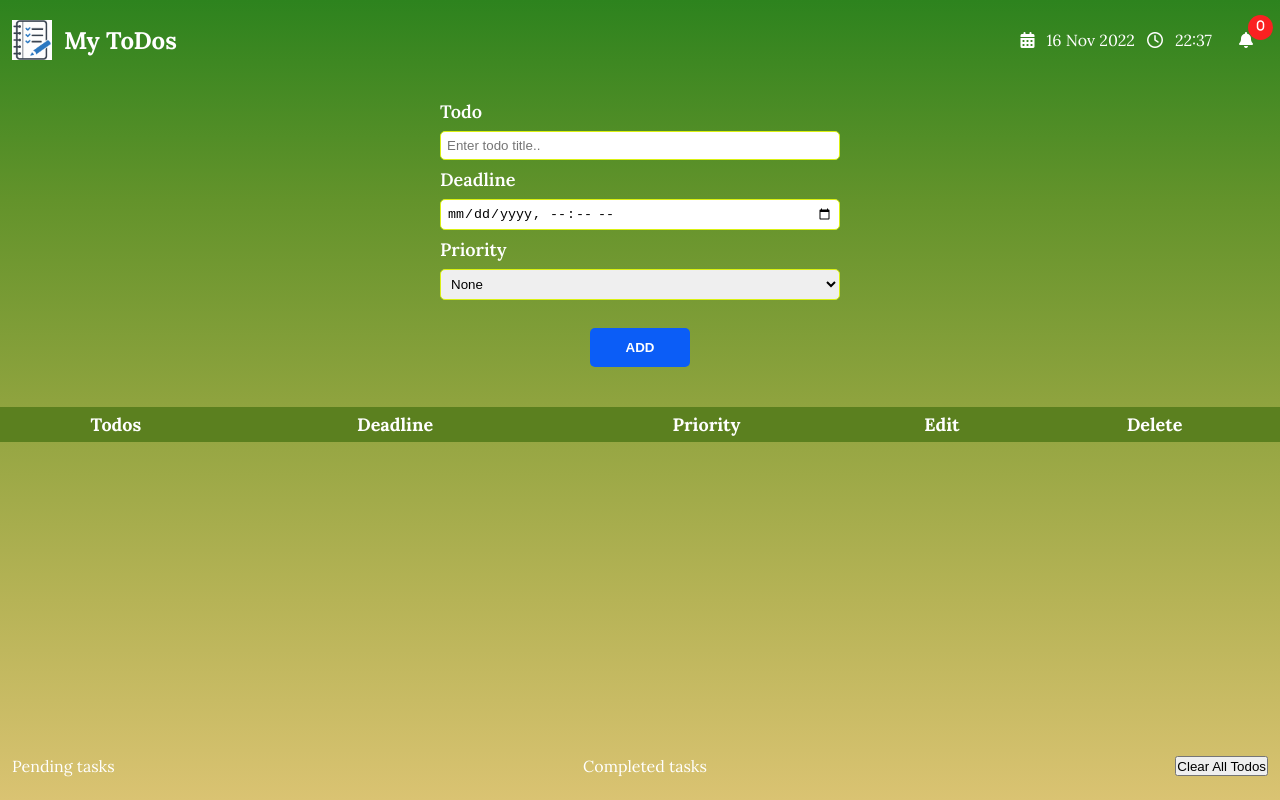
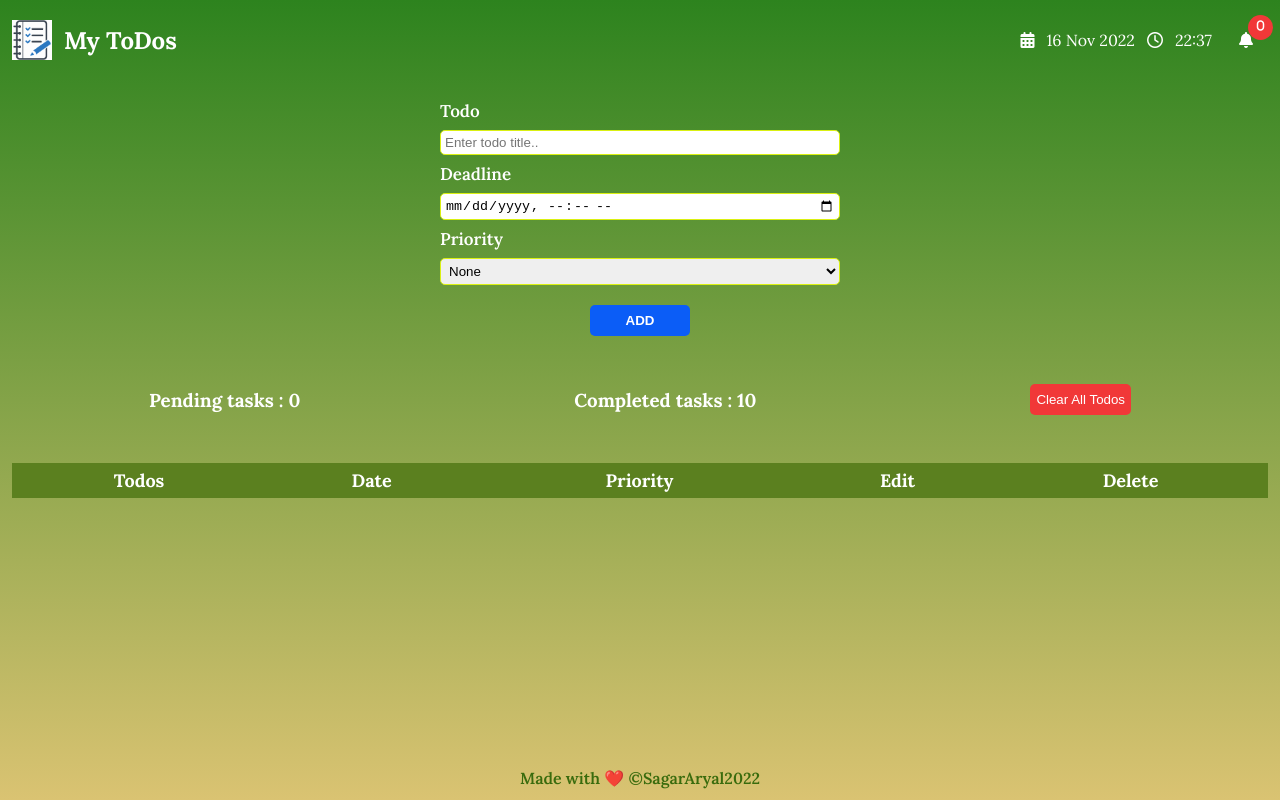
Before and after one commit to sagar-aryal/todos, a React (Create React App) app: page / in a window 1280 px wide. Built offline with nearby package versions, Linux system fonts and the light colour scheme.

Commit message:
UI updated and work on progess

```diff
--- a/src/App.js
+++ b/src/App.js
@@ -1,50 +1,9 @@
-import { useState, useEffect } from "react";
-
-import Header from "./components/Header";
-import AddTodos from "./components/AddTodoForm";
-import Table from "./components/Table";
-import Footer from "./components/Footer";
+import Todos from "./components/Todos";
 
 const App = () => {
-  const [date, setDate] = useState(new Date());
-  const [values, setvalues] = useState({
-    todo: "",
-    datetime: "",
-    priority: "",
-  });
-  const [todos, setTodos] = useState([]);
-
-  useEffect(() => {
-    const interval = setInterval(() => setDate(new Date()), 1000);
-    return () => clearInterval(interval);
-  }, []);
-
-  const handleChange = (event) => {
-    const name = event.target.name;
-    const value = event.target.value;
-    setvalues((preValues) => ({ ...preValues, [name]: value }));
-  };
-
-  const handleSubmit = (event) => {
-    event.preventDefault();
-    setTodos([...todos, values]);
-    setvalues({
-      todo: "",
-      datetime: "",
-      priority: "",
-    });
-  };
-
   return (
     <>
-      <Header date={date} todos={todos} />
-      <AddTodos
-        values={values}
-        handleChange={handleChange}
-        handleSubmit={handleSubmit}
-      />
-      <Table todos={todos} />
-      <Footer />
+      <Todos />
     </>
   );
 };
--- a/src/components/Footer.jsx
+++ b/src/components/Footer.jsx
@@ -1,11 +1,9 @@
 import React from "react";
 
-const Footer = () => {
+const Footer = ({ handleClearTodos }) => {
   return (
     <footer>
-      <p>Pending tasks</p>
-      <p>Completed tasks</p>
-      <button>Clear All Todos</button>
+      <p>Made with ❤️ ©SagarAryal2022</p>
     </footer>
   );
 };
--- a/src/components/Header.jsx
+++ b/src/components/Header.jsx
@@ -1,6 +1,17 @@
+import { useState, useEffect } from "react";
+
 import logo from "../assets/logo.png";
 
-const Header = ({ date, todos }) => {
+const Header = ({ todos }) => {
+  const [date, setDate] = useState(new Date());
+
+  useEffect(() => {
+    const interval = setInterval(() => {
+      setDate(new Date());
+    }, 1000);
+    return () => clearInterval(interval);
+  }, []);
+
   return (
     <header>
       <div className="left">
--- /dev/null
+++ b/src/components/Overview.jsx
@@ -0,0 +1,15 @@
+const Overview = ({ handleClearTodos }) => {
+  return (
+    <div className="overview">
+      <h3>
+        Pending tasks : <span> 0</span>
+      </h3>
+      <h3>
+        Completed tasks :<span> 10</span>
+      </h3>
+      <button onClick={handleClearTodos}>Clear All Todos</button>
+    </div>
+  );
+};
+
+export default Overview;
--- a/src/components/Table.jsx
+++ b/src/components/Table.jsx
@@ -1,16 +1,14 @@
-const Table = ({ todos }) => {
-  const handleClick = (event) => {
-    //  The classList.toggle method toggle class from the element
-    event.currentTarget.classList.toggle("inactive");
+const Table = ({ todos, handleComplete }) => {
+  const strikethrough = (index) => {
+    handleComplete(index);
   };
 
   return (
-    <div className="container">
     <table>
       <thead>
         <tr>
           <th>Todos</th>
-            <th>Deadline</th>
+          <th>Date</th>
           <th>Priority</th>
           <th>Edit</th>
           <th>Delete</th>
@@ -18,7 +16,15 @@ const Table = ({ todos }) => {
       </thead>
       <tbody>
         {todos?.map((data, index) => (
-            <tr key={index} onClick={handleClick}>
+          <tr
+            key={index}
+            onClick={() => strikethrough(index)}
+            style={
+              todos.completed
+                ? { cursor: "pointer", textDecoration: "red line-through" }
+                : { cursor: "pointer" }
+            }
+          >
             <td>{data.todo}</td>
             <td>{data.datetime}</td>
             <td>{data.priority}</td>
@@ -36,7 +42,6 @@ const Table = ({ todos }) => {
         ))}
       </tbody>
     </table>
-    </div>
   );
 };
 
--- /dev/null
+++ b/src/components/Todos.jsx
@@ -0,0 +1,66 @@
+import { useState } from "react";
+
+import Header from "./Header";
+import AddTodos from "./AddTodoForm";
+import Table from "./Table";
+import Footer from "./Footer";
+import Overview from "./Overview";
+
+const Todos = () => {
+  const [values, setvalues] = useState({
+    todo: "",
+    datetime: "",
+    priority: "",
+  });
+  const [todos, setTodos] = useState([]);
+
+  const handleChange = (event) => {
+    const name = event.target.name;
+    const value = event.target.value;
+    setvalues({ ...values, [name]: value });
+  };
+
+  const handleSubmit = (event) => {
+    event.preventDefault();
+    setTodos((preValues) => [...preValues, { ...values, completed: false }]);
+    setvalues({
+      todo: "",
+      datetime: "",
+      priority: "",
+    });
+  };
+
+  const handleComplete = (index) => {
+    const newTodos = todos.map((todo, idx) => {
+      if (index === idx) {
+        console.log(todo);
+        return { ...todo, completed: !todo.completed };
+      } else {
+        return todo;
+      }
+    });
+    setTodos((_) => [...todos, newTodos]);
+  };
+
+  const handleClearTodos = () => {
+    setTodos((_) => []);
+  };
+
+  return (
+    <>
+      <Header todos={todos} />
+      <div className="container">
+        <AddTodos
+          values={values}
+          handleChange={handleChange}
+          handleSubmit={handleSubmit}
+        />
+        <Overview handleClearTodos={handleClearTodos} />
+        <Table todos={todos} handleComplete={handleComplete} />
+      </div>
+      <Footer />
+    </>
+  );
+};
+
+export default Todos;
--- a/src/index.css
+++ b/src/index.css
@@ -7,14 +7,7 @@
 }
 
 body {
-  background-image: linear-gradient(
-    to bottom,
-    #2d831e,
-    #63932b,
-    #8ea33e,
-    #b6b356,
-    #dac372
-  );
+  background-image: linear-gradient(to bottom, #2d831e, #dac372);
   background-repeat: no-repeat;
   font-family: "Lora", serif;
   font-weight: 400;
@@ -22,15 +15,22 @@ body {
   height: 100vh;
 }
 
+.container {
+  max-width: 1280px;
+  padding: 0 12px;
+  margin: 0 auto;
+}
+
 /* todos header section */
 header {
   height: 80px;
-  /*   background: #85a114; */
   padding: 0 12px;
   display: flex;
   justify-content: space-between;
   align-items: center;
   z-index: 10;
+  position: sticky;
+  top: 0;
 }
 
 header .left,
@@ -63,7 +63,7 @@ header .right .notification-btn span {
   padding: 5px;
   text-align: center;
   border-radius: 50%;
-  background-color: rgb(250, 33, 33);
+  background-color: rgb(241, 56, 56);
   font-size: 12px;
 }
 
@@ -75,7 +75,7 @@ form {
 }
 
 form label {
-  font-size: 18px;
+  font-size: 17px;
   font-weight: 600;
   text-align: left;
   display: block;
@@ -84,7 +84,7 @@ form label {
 form input,
 form select {
   width: 100%;
-  padding: 6px;
+  padding: 4px;
   margin: 8px 0;
   border: 1px solid rgb(218, 240, 18);
   border-radius: 5px;
@@ -98,22 +98,39 @@ form button {
   color: #fff;
   text-transform: uppercase;
   width: 100px;
-  padding: 12px 0;
+  padding: 8px 0;
   border: none;
   border-radius: 5px;
+  margin-top: 12px;
   cursor: pointer;
-  margin: 20px 8px;
 }
 
 form button:hover {
   background: rgba(11, 93, 247, 0.6);
 }
 
+/* todos overview */
+.overview {
+  display: flex;
+  justify-content: space-around;
+  align-items: center;
+  margin: 48px 0;
+}
+
+.overview button {
+  background: rgb(241, 56, 56);
+  color: #fff;
+  border: none;
+  padding: 8px 6px;
+  border-radius: 5px;
+  cursor: pointer;
+}
+
+.overview button:hover {
+  background-color: rgba(241, 56, 56, 0.5);
+}
+
 /* todos table section */
-.container {
-  max-width: 1280px;
-  margin: 0 auto;
-}
 
 table {
   border-collapse: collapse;
@@ -149,12 +166,12 @@ tbody tr:hover {
 }
 
 /* footer section */
-
 footer {
-  display: flex;
-  justify-content: space-between;
   position: absolute;
   bottom: 0;
   width: 100%;
-  padding: 24px 12px;
+  color: rgb(57, 107, 13);
+  font-weight: 600;
+  margin: 12px 0;
+  text-align: center;
 }
```
Lines whose indentation alone changed are shown as unchanged.
